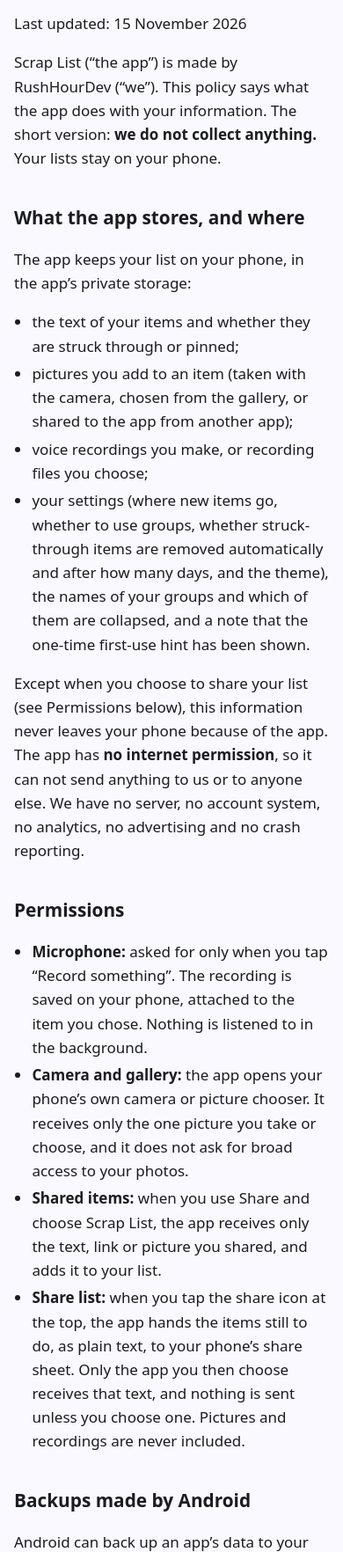
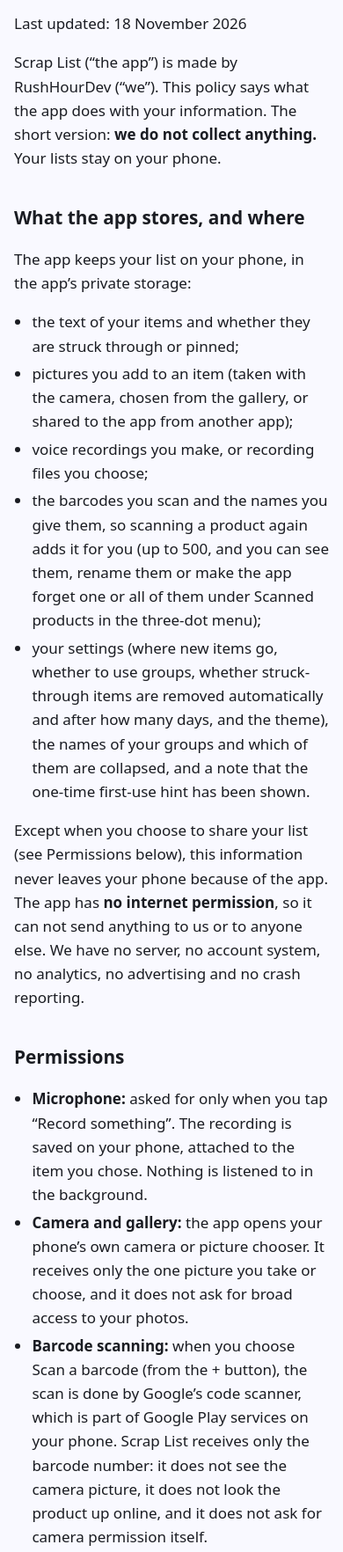
Before and after one commit to RushHourDev/ScrapList-site, a plain HTML site: page privacy/index.html in a window 390 px wide. Shown: the part 211-1975 px from the top of the page at 88% size. Drawn offline with Linux system fonts and the light colour scheme.

Commit message:
Describe barcode scanning, Scanned products and the Share list menu on the site
- Home page: add the barcode feature; Share list is a menu line, not an icon.
- Privacy policy: barcodes and product names are stored on the phone and can
  be seen, renamed or forgotten; scanning is done by Google's code scanner and
  the app receives only the number; Share list wording; last updated 18 November 2026.

Co-Authored-By: Claude Sonnet 5.5 <noreply@anthropic.com>

```diff
--- a/privacy/index.html
+++ b/privacy/index.html
@@ -18,7 +18,7 @@
 </header>
 <main>
   <h1>Privacy Policy for Scrap List</h1>
-  <p>Last updated: 15 November 2026</p>
+  <p>Last updated: 18 November 2026</p>
 
   <p>Scrap List (&ldquo;the app&rdquo;) is made by RushHourDev (&ldquo;we&rdquo;). This policy says what the app does with your information. The short version: <strong>we do not collect anything.</strong> Your lists stay on your phone.</p>
 
@@ -28,6 +28,7 @@
     <li>the text of your items and whether they are struck through or pinned;</li>
     <li>pictures you add to an item (taken with the camera, chosen from the gallery, or shared to the app from another app);</li>
     <li>voice recordings you make, or recording files you choose;</li>
+    <li>the barcodes you scan and the names you give them, so scanning a product again adds it for you (up to 500, and you can see them, rename them or make the app forget one or all of them under Scanned products in the three-dot menu);</li>
     <li>your settings (where new items go, whether to use groups, whether struck-through items are removed automatically and after how many days, and the theme), the names of your groups and which of them are collapsed, and a note that the one-time first-use hint has been shown.</li>
   </ul>
   <p>Except when you choose to share your list (see Permissions below), this information never leaves your phone because of the app. The app has <strong>no internet permission</strong>, so it can not send anything to us or to anyone else. We have no server, no account system, no analytics, no advertising and no crash reporting.</p>
@@ -36,8 +37,9 @@
   <ul>
     <li><strong>Microphone:</strong> asked for only when you tap &ldquo;Record something&rdquo;. The recording is saved on your phone, attached to the item you chose. Nothing is listened to in the background.</li>
     <li><strong>Camera and gallery:</strong> the app opens your phone&rsquo;s own camera or picture chooser. It receives only the one picture you take or choose, and it does not ask for broad access to your photos.</li>
+    <li><strong>Barcode scanning:</strong> when you choose Scan a barcode (from the + button), the scan is done by Google&rsquo;s code scanner, which is part of Google Play services on your phone. Scrap List receives only the barcode number: it does not see the camera picture, it does not look the product up online, and it does not ask for camera permission itself.</li>
     <li><strong>Shared items:</strong> when you use Share and choose Scrap List, the app receives only the text, link or picture you shared, and adds it to your list.</li>
-    <li><strong>Share list:</strong> when you tap the share icon at the top, the app hands the items still to do, as plain text, to your phone&rsquo;s share sheet. Only the app you then choose receives that text, and nothing is sent unless you choose one. Pictures and recordings are never included.</li>
+    <li><strong>Share list:</strong> when you choose Share list in the menu at the top, the app hands the items still to do, as plain text, to your phone&rsquo;s share sheet. Only the app you then choose receives that text, and nothing is sent unless you choose one. Pictures and recordings are never included.</li>
   </ul>
 
   <h2>Backups made by Android</h2>
```
Also changed, not shown: index.html (+2 -1 lines).
